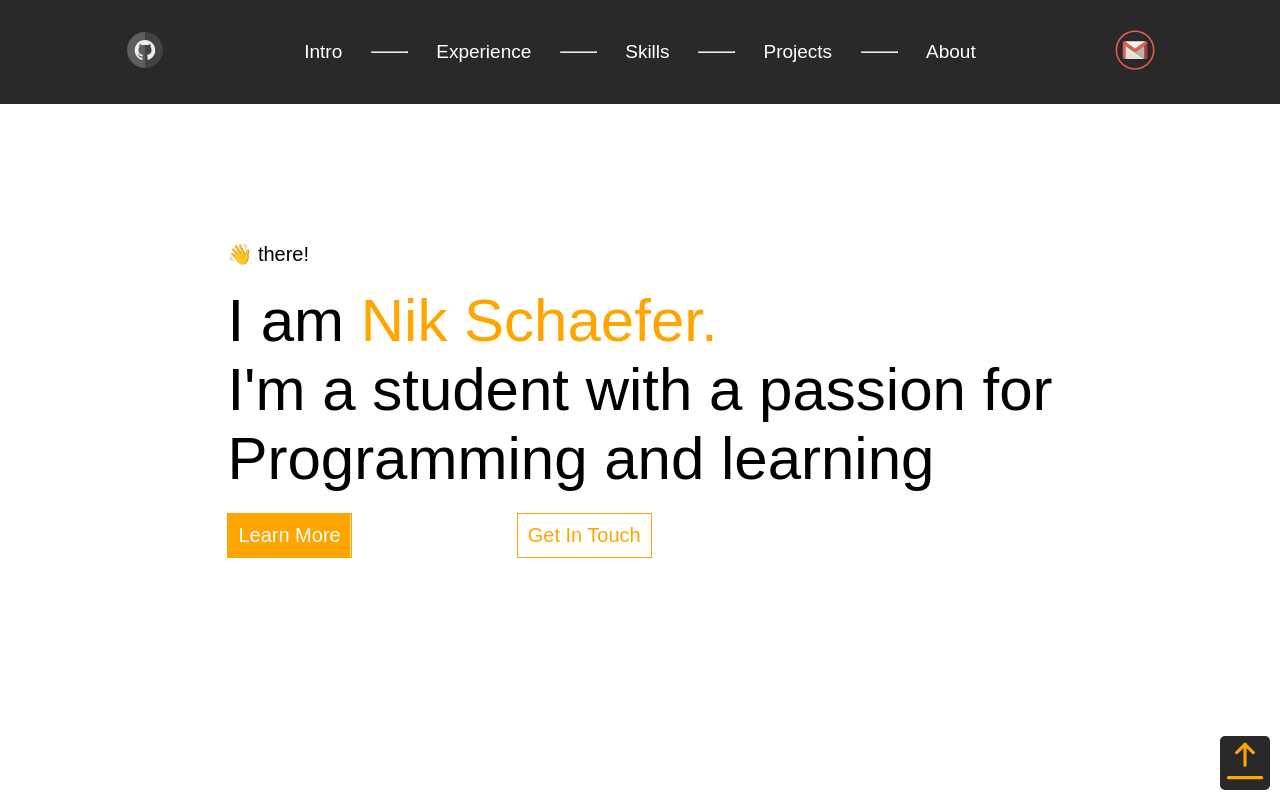
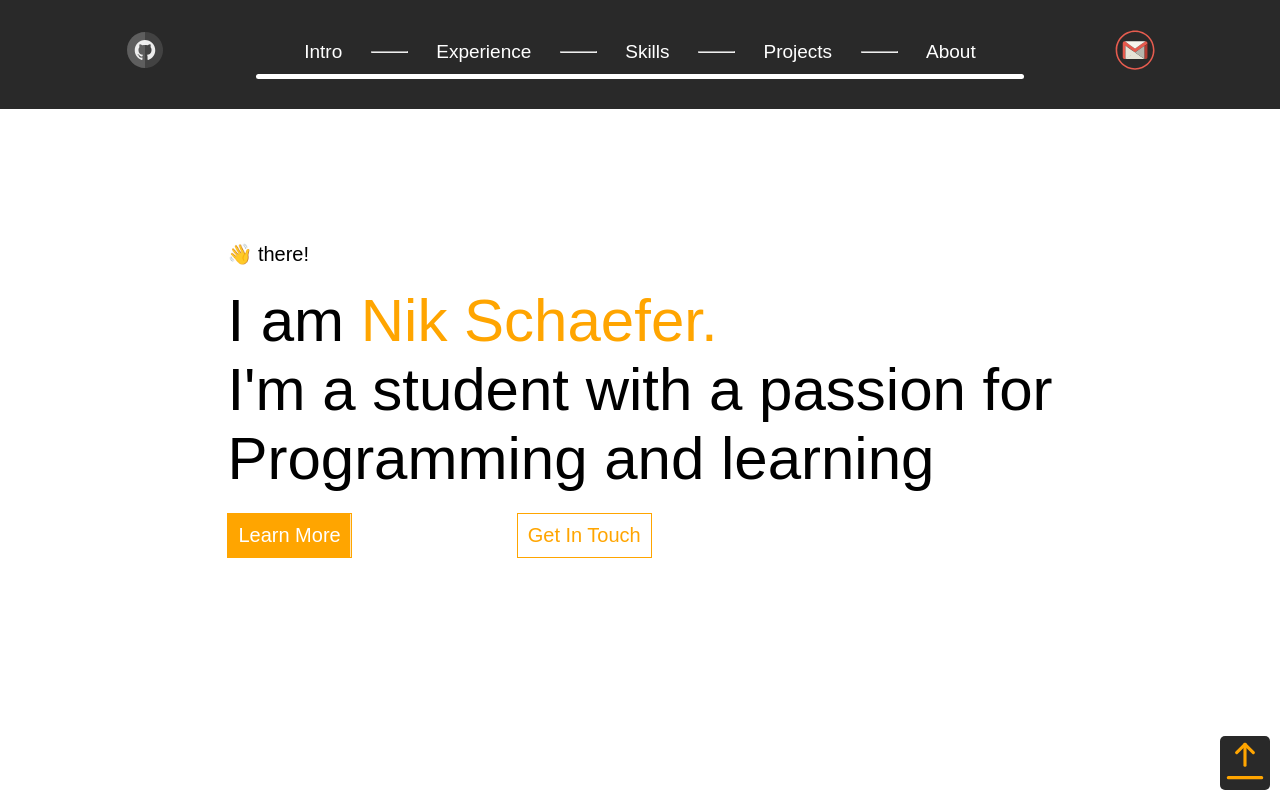
Before and after one commit to NikSchaefer/portfolio-v1, a React (Create React App) app: page / in a window 1280 px wide. Shown: the top 800 px of the page. Built offline with nearby package versions, Linux system fonts and the light colour scheme.

Commit message:
Top Progress Bar(non interactive)

```diff
--- a/src/App.css
+++ b/src/App.css
@@ -83,6 +83,7 @@ header {
   width: 100%;
   top: 0;
   padding: 30px 0;
+  flex-wrap: wrap;
 }
 
 .nav-logo {
@@ -138,6 +139,15 @@ header {
 .toTop-div:hover {
   cursor: pointer;
   background-color: rgb(56, 56, 56);
+}
+
+#loadline {
+  width:60%;
+  margin:auto;
+  height: 5px;
+  background-color: ivory;
+  z-index: 100;
+  border-radius: 10px;
 }
 
 /*    /NavBar    */
--- a/src/Pages/Components/ExpOptions.js
+++ b/src/Pages/Components/ExpOptions.js
@@ -20,7 +20,6 @@ window.onload = function () { // set original active state
     selector[0].style.backgroundColor = 'rgb(255, 194, 0)'
 
     const content = document.getElementsByClassName('exp-content-div')
-    console.log(content)
     content[0].style.display = 'block'
 }
 
--- a/src/Pages/Sections/NavBar.js
+++ b/src/Pages/Sections/NavBar.js
@@ -31,6 +31,15 @@ export function toBottom() {
     scroll(0, 'footer')
 }
 
+let percent = 0;
+
+window.onscroll = function () {
+    const line = document.getElementById('loadline')
+    const limit = Math.max(document.body.scrollHeight, document.body.offsetHeight, document.documentElement.clientHeight, document.documentElement.scrollHeight, document.documentElement.offsetHeight);
+    percent = Math.round((window.scrollY) / (limit - window.innerHeight) * 100)
+    line.style.background = `linear-gradient(90deg, orange ${percent}%, rgba(255,255,255,1) ${percent}%, rgba(255,255,255,1) 100%)`
+}
+
 const NavBar = () => {
 
 
@@ -47,17 +56,16 @@ const NavBar = () => {
                     <hr />
                     <p className='nav-link' onClick={toProjects}>Projects</p>
                     <hr />
-
                     <p className='nav-link' onClick={toAbout}>About</p>
                 </div>
                 <a href='mailto:nikkschaefer@gmail.com' className='nav-logo-link'><img src={mail} alt='' className='nav-logo' /></a>
+                <div style={{flexBasis:'100%'}} />
+                <div id='loadline' />
             </header>
-
             <div className='toTop-div' onClick={toTop}>
                 <img src={upArrow} alt='' className='toTop-img' />
             </div>
         </div>
     )
 }
-
 export default NavBar;
```
